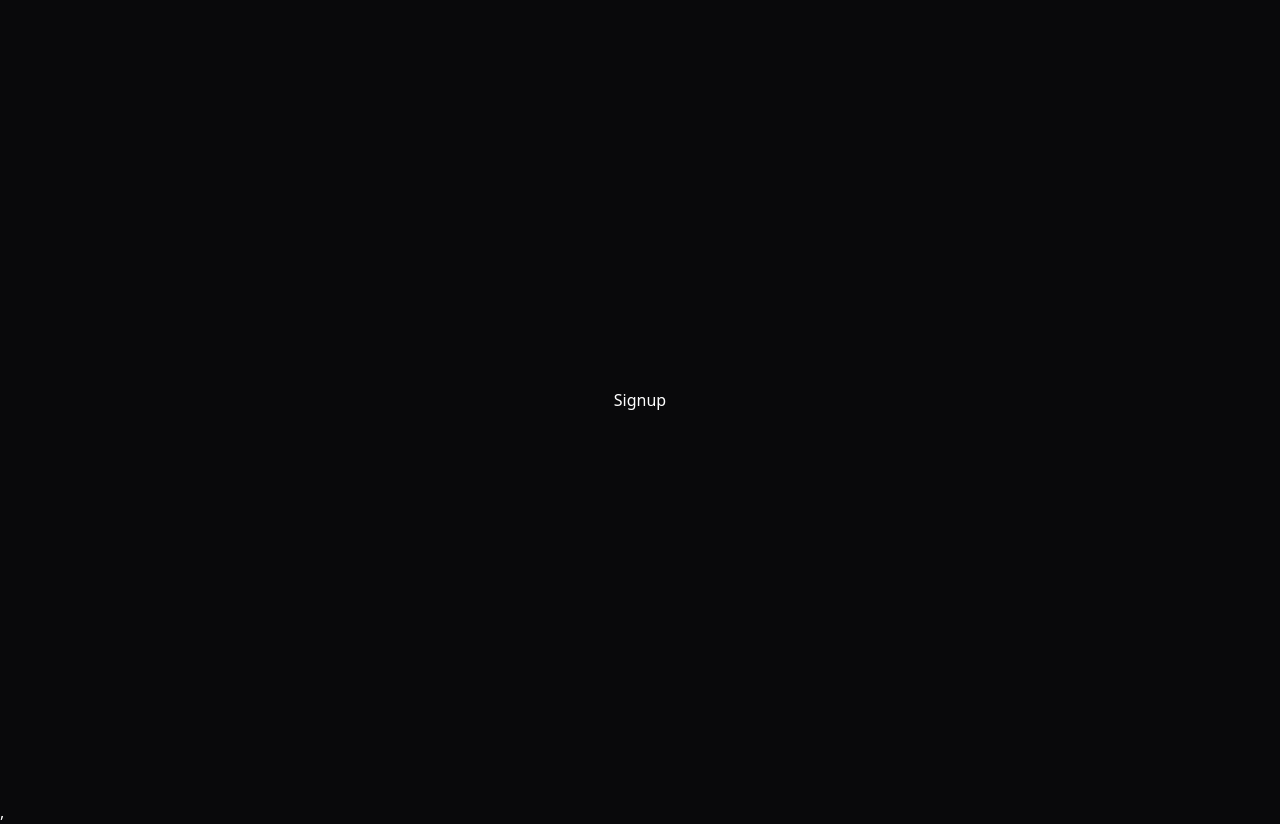
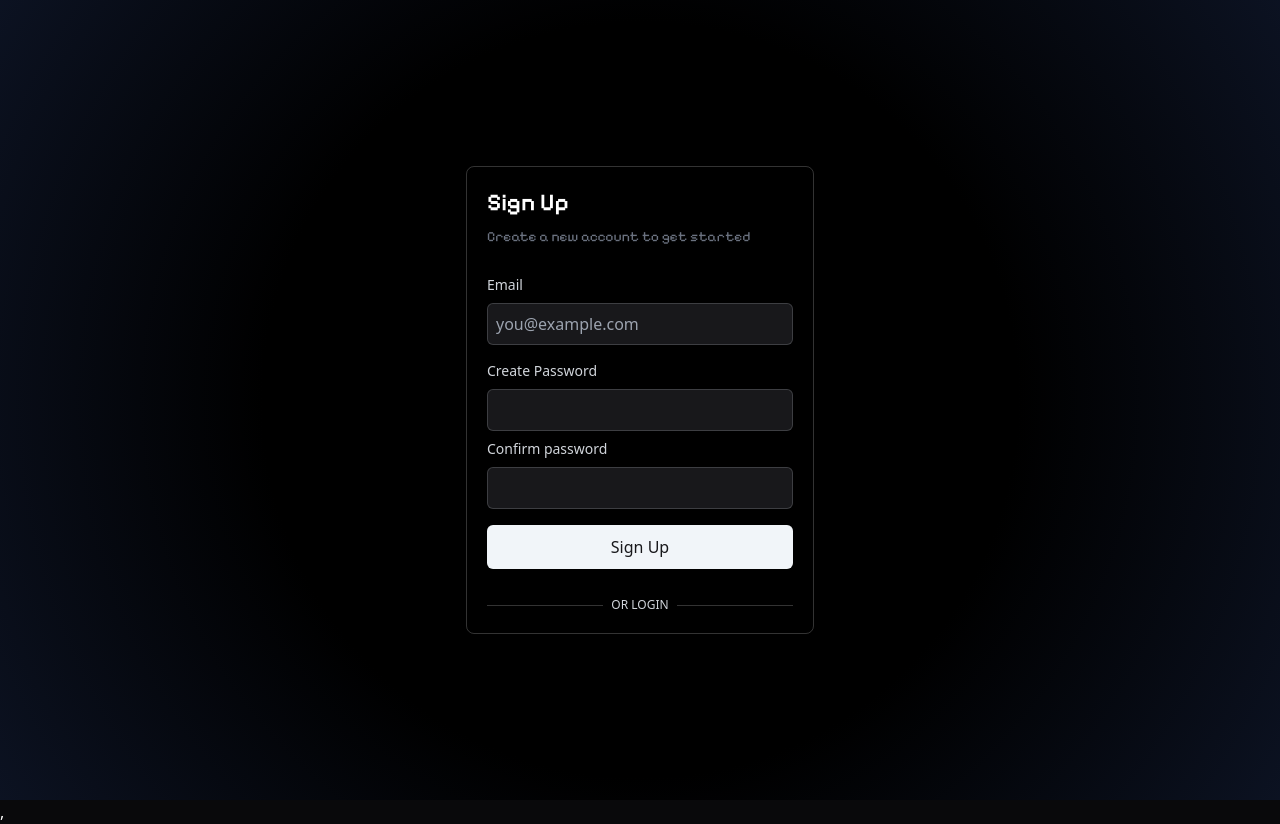
Before and after one commit to Nota0515/guardian, a React (Vite) app: page /signup in a window 1280 px wide. Built offline with nearby package versions, Linux system fonts and the light colour scheme; a web font is replaced by a local one.

Commit message:
create signup page

```diff
--- a/src/pages/Signup.jsx
+++ b/src/pages/Signup.jsx
@@ -1,8 +1,72 @@
 import React from 'react'
+import Button from '../components/Buttons'
+import { useEffect, } from 'react';
+import { Link } from 'react-router-dom';
 
 const Signup = () => {
+
+  const handleSubmit = (e) => {
+    e.preventDefault();
+    console.log("the Button was clicked")
+  };
+
+  useEffect(() => {
+    document.body.style.overflow = 'hidden';
+    return () => {
+      document.body.style.overflow = 'auto'; // Re-enable scroll on unmount
+    };
+  }, []);
+
+
   return (
-    <div>Signup</div>
+    <div className='flex items-center justify-center h-screen w-screen bg-gradient-radial from-black via-black to-blue-600/10'>
+      <div className='flex w-[21.75rem] border-n-1/20  border rounded-lg items-start justify-center px-5 py-5 mx-10 md:mx-5 lg:mx-0 transition-shadow duration-300 hover:shadow-[0_0_50px_10px_rgba(37,99,235,0.1)]'>
+        <div className='flex flex-col justify-center w-full flex-wrap gap-y-5'>
+          <div className='heading-log'>
+            <h2 className='text-2xl font-semibold font-pixelify mb-2'>Sign Up</h2>
+            <h5 className='text-sm font-pixelify text-gray-500'>Create a new account to get started</h5>
+          </div>
+          <div className='form-input'>
+            <form name='usermail' method='post' onSubmit={handleSubmit}>
+              <div className='email-input py-2 mb-2'>
+                <label htmlFor="email" className="block text-sm font-medium  text-gray-300 mb-2">Email</label>
+                <input
+                  type="email"
+                  id="email"
+                  placeholder='you@example.com'
+                  className="mt-1 block w-full p-2 bg-zinc-900 700 border border-gray-300/20 rounded-md"
+                />
+              </div>
+              <div className='password-input flex flex-col gap-y-2'>
+                <label htmlFor='password' className='block text-sm font-medium  text-gray-300 '>Create Password</label>
+                <input
+                  type='password'
+                  id="password"
+                  className=' block w-full p-2 bg-zinc-900 700 border border-gray-300/20 rounded-md'
+                />
+                <label htmlFor='password' className='block text-sm font-medium  text-gray-300 '>Confirm password</label>
+                <input
+                  type='password'
+                  id="password"
+                  className=' block w-full p-2 bg-zinc-900 700 border border-gray-300/20 rounded-md'
+                />
+              </div>
+              <div className='flex justify-center items-center mt-2 py-2'>
+                <Button type={'submit'} className={"text-zinc-900  mx-auto w-full font-medium bg-slate-100 hover:bg-slate-300 rounded-md"} >Sign Up</Button>
+              </div>
+            </form>
+          </div>
+          <div className='siguproute relative'>
+            <div className='absolute inset-0 flex items-center'><span className='w-full border-t border-n-1/20'></span></div>
+            <div className='flex relative justify-center text-xs uppercase '>
+              <span className='bg-black px-2 text-gray-300'>
+                or&nbsp;<span><Link to="/login">login</Link></span>
+              </span>
+            </div>
+          </div>
+        </div>
+      </div>
+    </div>
   )
 }
 
```
